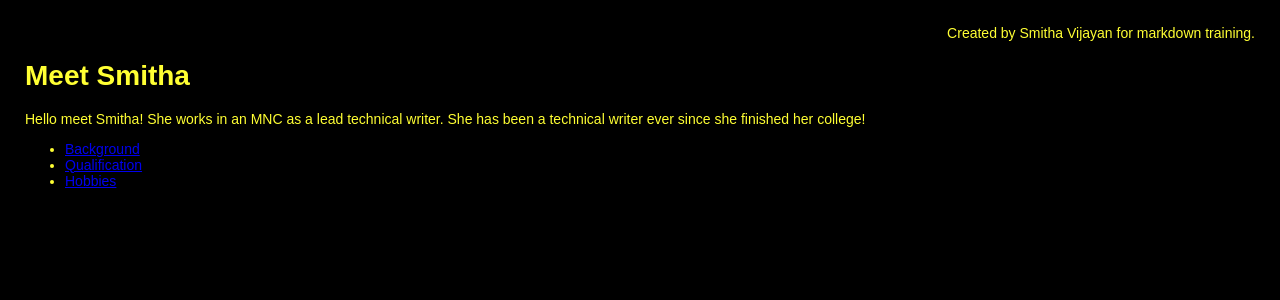
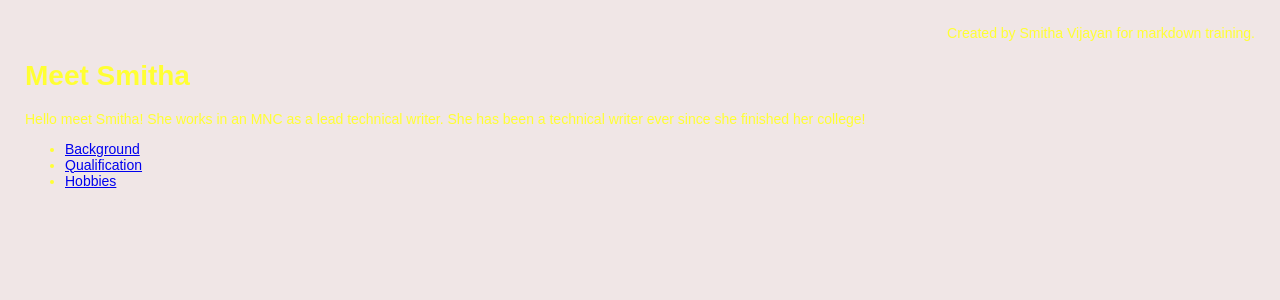
Before and after one commit to smithavijayan/meetmyhobbies, a Jekyll site: the page built from index.md, in a window 1280 px wide. Shown: the top 300 px of the page. Built offline with Jekyll 4.4.1, drawn with Linux system fonts in a browser that asks for light colours; our own code applies the rules of GitHub Pages for plain Markdown files.

Commit message:
color did not reflect last time.

```diff
--- a/assets/css/style.css
+++ b/assets/css/style.css
@@ -1,6 +1,6 @@
 body {
   margin: 25px;
-  background-color: rgb(0,0,0);
+  background-color: rgb(240,230,230);
   font-family: arial, sans-serif;
   font-size: 14px;
   color: rgb(255,255,51);
```
